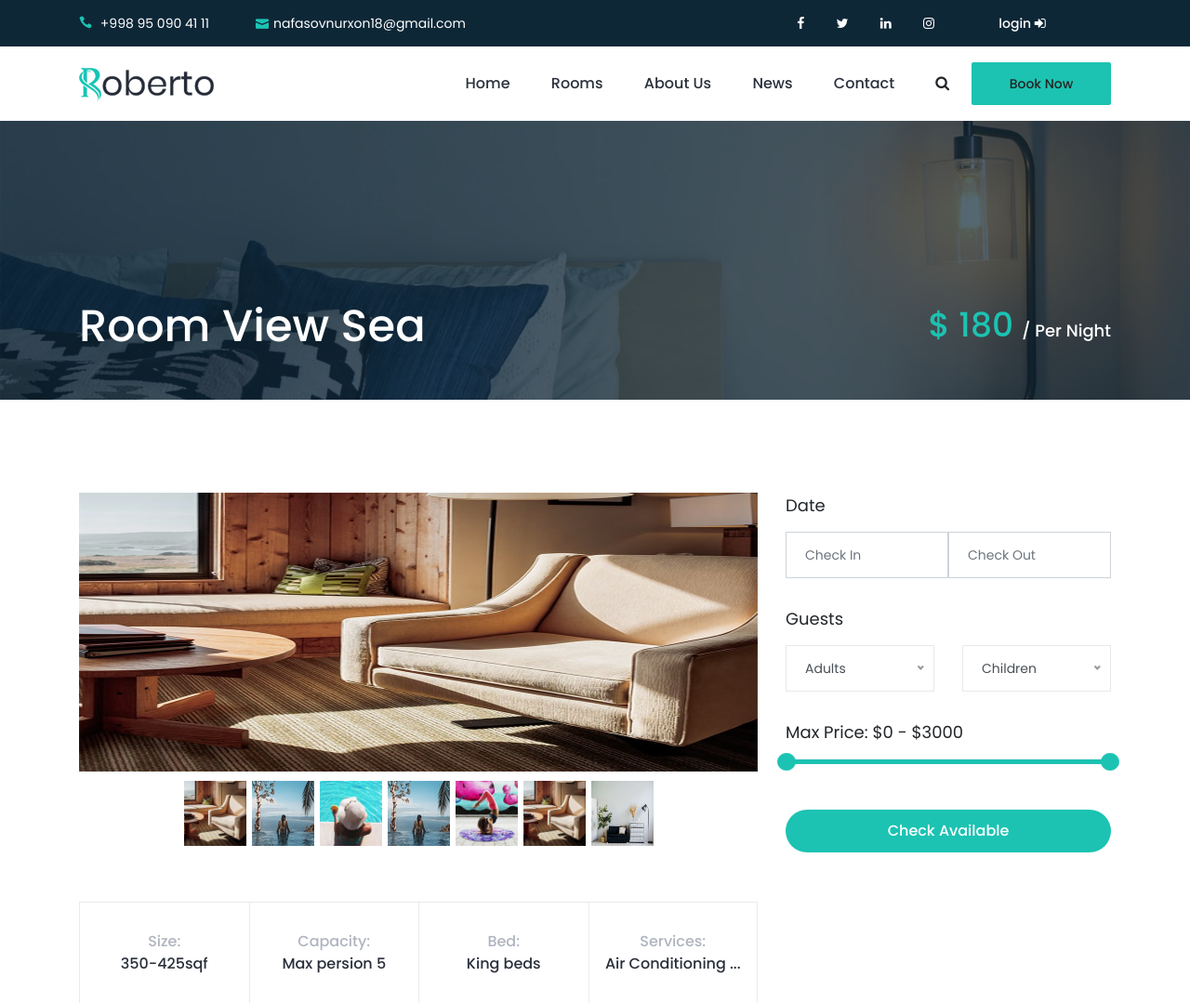
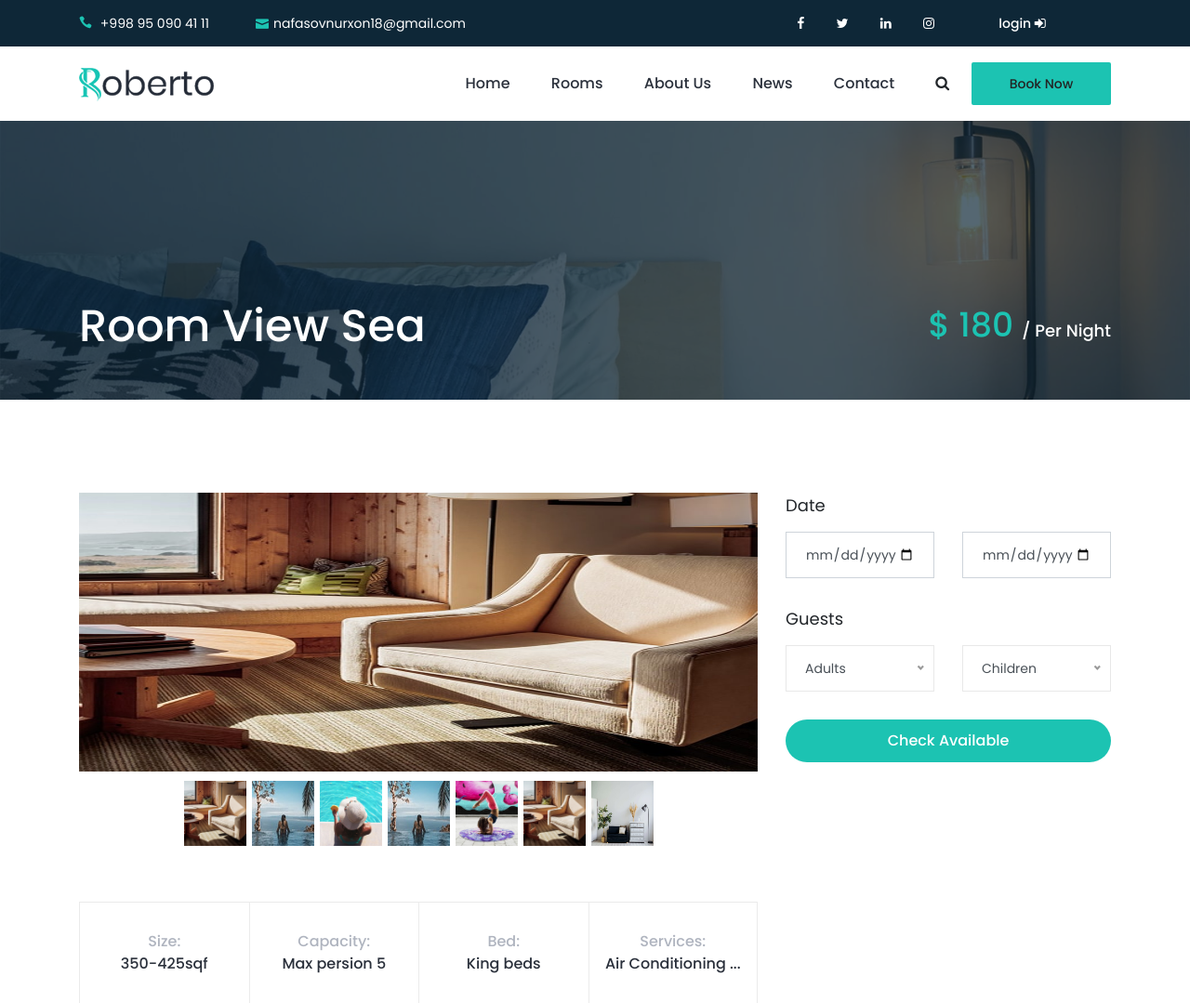
Before and after one commit to Nafasov/Hotel, a Django app: page /romms/detail/1/ in a window 1280 px wide. Shown: the top 1079 px of the page at 93% size. Run offline with Django 5.2, Linux system fonts and the light colour scheme; data comes from the database, SQL or seed files in the repository; both versions use the stored data as it was after the commit; parts of the project's set-up code (start-up, migrations or seed data) failed here and were passed over; some libraries are stand-ins or nearby versions.

Commit message:
m0dified

```diff
--- a/apps/rooms/forms.py
+++ b/apps/rooms/forms.py
@@ -41,23 +41,23 @@ class BookingForm(forms.ModelForm):
     class Meta:
         model = Booking
         fields = ['room', 'author', 'check_out', 'check_in', 'children', 'adults']
-        exclude = ['room', 'author']
-
-    def __init__(self, *args, **kwargs):
-        super(BookingForm, self).__init__(*args, **kwargs)
-        self.fields['check_out'].widget.attrs.update({
-            'class': 'form-control mb-30',
-            'name': 'check_out'
-        })
-        self.fields['check_in'].widget.attrs.update({
-            'class': 'form-control mb-30',
-            'name': 'check_in'
-        })
-        self.fields['children'].widget.attrs.update({
-            'class': 'form-control mb-30',
-            'name': 'children'
-        })
-        self.fields['adults'].widget.attrs.update({
-            'class': 'form-control mb-30',
-            'name': 'adults'
-        })
+    #     exclude = ['room', 'author']
+    #
+    # def __init__(self, *args, **kwargs):
+    #     super(BookingForm, self).__init__(*args, **kwargs)
+    #     self.fields['check_out'].widget.attrs.update({
+    #         'class': 'form-control mb-30',
+    #         'name': 'check_out'
+    #     })
+    #     self.fields['check_in'].widget.attrs.update({
+    #         'class': 'form-control mb-30',
+    #         'name': 'check_in'
+    #     })
+    #     self.fields['children'].widget.attrs.update({
+    #         'class': 'form-control mb-30',
+    #         'name': 'children'
+    #     })
+    #     self.fields['adults'].widget.attrs.update({
+    #         'class': 'form-control mb-30',
+    #         'name': 'adults'
+    #     })
--- a/apps/rooms/views.py
+++ b/apps/rooms/views.py
@@ -4,14 +4,15 @@ from django.shortcuts import render, get_object_or_404, redirect
 from django.views.generic import TemplateView, View, DetailView
 from django.core.paginator import Paginator
 
-from .models import Rooms, RoomComments
-from .forms import RoomCommentsForm
+from .models import Rooms, RoomComments, Booking
+from .forms import RoomCommentsForm, BookingForm
 
 
 class RoomsView(View):
     template_name = 'rooms/room.html'
 
     def get(self, request, *args, **kwargs):
+        print(request.GET)
         rooms = Rooms.objects.all().order_by('-id')
         chick_in = request.GET.get('check_in')
         chick_out = request.GET.get('check_out')
@@ -22,7 +23,12 @@ class RoomsView(View):
             print(chick_in, chick_out)
             rooms = rooms.filter(~Q(datas__check_in__lte=chick_out) |~Q(datas__check_out__gte=chick_in))
         if adults or children:
-            print(adults, children)
+            if type(adults) == str:
+                adults = 0
+            if type(children) == str:
+                children = 0
+            adults = int(adults)
+            children = int(children)
             rooms = rooms.filter(Q(children__gte=children) or Q(adults__gte=adults))
         paginator = Paginator(rooms, 6)
         page = request.GET.get('page')
@@ -49,11 +55,46 @@ class RoomDetailView(View):
         return render(request, self.template_name, context)
 
     def post(self, request, *args, **kwargs):
-        form = RoomCommentsForm(request.POST)
-        if form.is_valid():
-            form = form.save(commit=False)
-            form.author = request.user
-            form.room_id = kwargs['pk']
-            form.save()
-            messages.success(request, f'Your comment saved successfully!')
-            return redirect('.#comment-list')
+        if request.user.is_authenticated:
+            check_in = request.POST.get('check_in')
+            adults = request.POST.get('adults')
+            children = request.POST.get('children')
+            check_out = request.POST.get('check_out')
+            user = request.user
+            if (type(adults)) == str:
+                adults = 0
+            if (type(children)) == str:
+                children = 0
+            adults = int(adults)
+            children = int(children)
+            ctx = {
+                'check_in': check_in,
+                'adults': adults,
+                'children': children,
+                'check_out': check_out
+            }
+            print(check_in, check_out, adults, children)
+            Booking.objects.create(
+                author=user,
+                check_in=check_in,
+                adults=adults,
+                children=children,
+                check_out=check_out,
+                room_id=kwargs['pk'],
+            )
+            # if booking.is_valid():
+            #     print("aaaaaaaaaaaaaaaaaaaaaaa")
+            #     booking.save()
+            #     messages.success(request, 'The room has been successfully booked!')
+            #     return redirect('.')
+            form = RoomCommentsForm(request.POST)
+            if form.is_valid():
+                form = form.save(commit=False)
+                form.author = request.user
+                form.room_id = kwargs['pk']
+                form.save()
+                messages.success(request, f'Your comment saved successfully!')
+                return redirect('.#comment-list')
+            return self.get(request, *args, **kwargs)
+        messages.error(request, 'Please login first!')
+        return redirect('contact:login')
--- a/templates/rooms/single-room.html
+++ b/templates/rooms/single-room.html
@@ -166,17 +166,18 @@
                 <div class="col-12 col-lg-4">
 
                     <div class="hotel-reservation--area mb-100">
-                        <form action="#" method="post">
+                        <form method="post" enctype="application/x-www-form-urlencoded">
+                            {% csrf_token %}
                             <div class="form-group mb-30">
                                 <label for="checkInDate">Date</label>
-                                <div class="input-daterange" id="datepicker">
-                                    <div class="row no-gutters">
+                                <div id="datepicker">
+                                    <div class="row">
                                         <div class="col-6">
-                                            <input type="text" class="input-small form-control" name="checkInDate"
+                                            <input type="date" class="form-control" name="check_in"
                                                    id="checkInDate" placeholder="Check In">
                                         </div>
                                         <div class="col-6">
-                                            <input type="text" class="input-small form-control" name="checkOutDate"
+                                            <input type="date" class="form-control" name="check_out"
                                                    placeholder="Check Out">
                                         </div>
                                     </div>
@@ -188,41 +189,41 @@
                                     <div class="col-6">
                                         <select name="adults" id="guests" class="form-control">
                                             <option value="adults">Adults</option>
-                                            <option value="01">01</option>
-                                            <option value="02">02</option>
-                                            <option value="03">03</option>
-                                            <option value="04">04</option>
-                                            <option value="05">05</option>
-                                            <option value="06">06</option>
+                                            <option value="1">1</option>
+                                            <option value="2">2</option>
+                                            <option value="3">3</option>
+                                            <option value="4">4</option>
+                                            <option value="5">5</option>
+                                            <option value="6">6</option>
                                         </select>
                                     </div>
                                     <div class="col-6">
                                         <select name="children" id="children" class="form-control">
                                             <option value="children">Children</option>
-                                            <option value="01">01</option>
-                                            <option value="02">02</option>
-                                            <option value="03">03</option>
-                                            <option value="04">04</option>
-                                            <option value="05">05</option>
-                                            <option value="06">06</option>
+                                            <option value="1">1</option>
+                                            <option value="2">2</option>
+                                            <option value="3">3</option>
+                                            <option value="4">4</option>
+                                            <option value="5">5</option>
+                                            <option value="6">6</option>
                                         </select>
                                     </div>
                                 </div>
                             </div>
-                            <div class="form-group mb-50">
-                                <div class="slider-range">
-                                    <div class="range-price">Max Price: $0 - $3000</div>
-                                    <div data-min="0" data-max="3000" data-unit="$"
-                                         class="slider-range-price ui-slider ui-slider-horizontal ui-widget ui-widget-content ui-corner-all"
-                                         data-value-min="0" data-value-max="3000" data-label-result="Max Price: ">
-                                        <div class="ui-slider-range ui-widget-header ui-corner-all"></div>
-                                        <span class="ui-slider-handle ui-state-default ui-corner-all"
-                                              tabindex="0"></span>
-                                        <span class="ui-slider-handle ui-state-default ui-corner-all"
-                                              tabindex="0"></span>
-                                    </div>
-                                </div>
-                            </div>
+{#                            <div class="form-group mb-50">#}
+{#                                <div class="slider-range">#}
+{#                                    <div class="range-price">Max Price: $0 - $3000</div>#}
+{#                                    <div data-min="0" data-max="3000" data-unit="$"#}
+{#                                         class="slider-range-price ui-slider ui-slider-horizontal ui-widget ui-widget-content ui-corner-all"#}
+{#                                         data-value-min="0" data-value-max="3000" data-label-result="Max Price: ">#}
+{#                                        <div class="ui-slider-range ui-widget-header ui-corner-all"></div>#}
+{#                                        <span class="ui-slider-handle ui-state-default ui-corner-all"#}
+{#                                              tabindex="0"></span>#}
+{#                                        <span class="ui-slider-handle ui-state-default ui-corner-all"#}
+{#                                              tabindex="0"></span>#}
+{#                                    </div>#}
+{#                                </div>#}
+{#                            </div>#}
                             <div class="form-group">
                                 <button type="submit" class="btn roberto-btn w-100">Check Available</button>
                             </div>
```
Also changed, not shown: apps/rooms/admin.py (+6 -6 lines), db.sqlite3.
